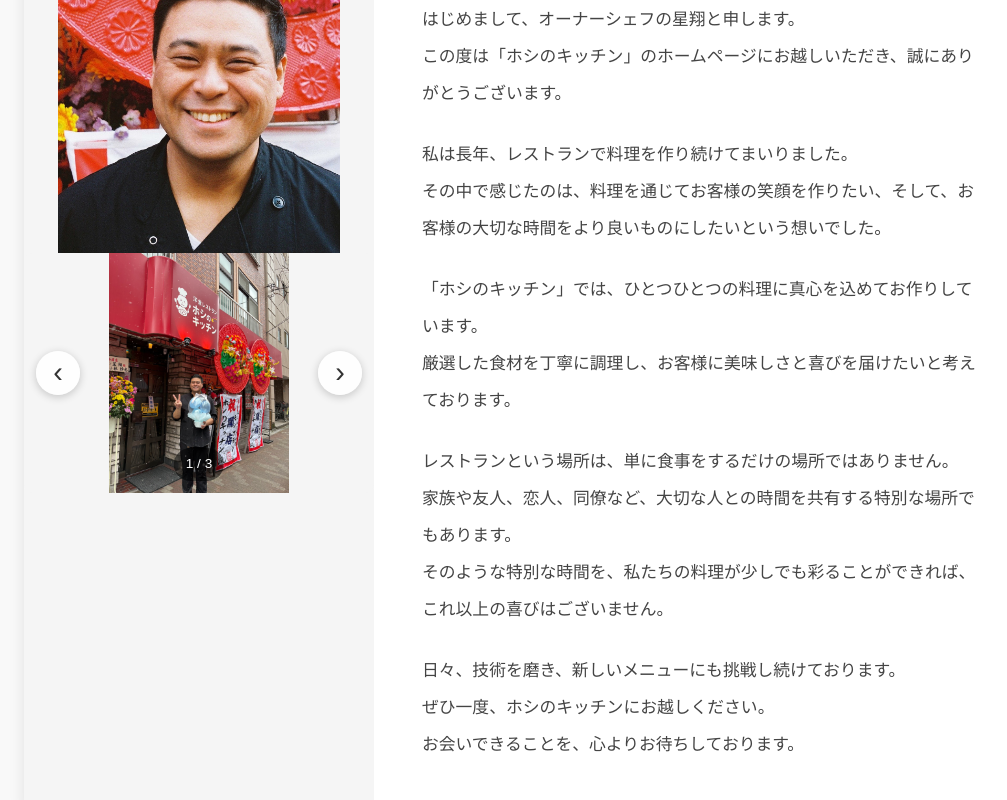
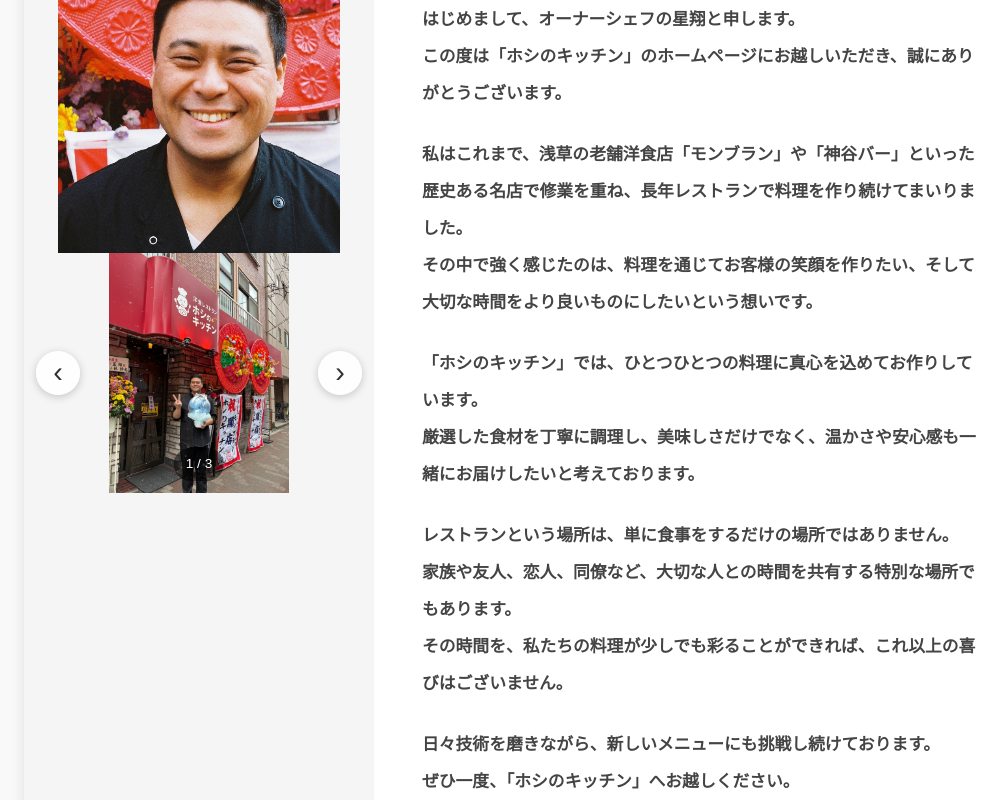
Before and after one commit to sakonkazuhiro/SRM, a Next.js app: page /message in a window 1280 px wide. Shown: the part 600-1400 px from the top of the page, without its empty margins (116-1123 px from the left). Built offline with nearby package versions, Linux system fonts and the light colour scheme.

Commit message:
修正・追加

```diff
--- a/app/message/page.module.css
+++ b/app/message/page.module.css
@@ -126,6 +126,7 @@
   font-size: 1.05rem;
   line-height: 2.2;
   color: #444;
+  font-weight: bold;
 }
 
 .messageText p {
--- a/app/message/page.tsx
+++ b/app/message/page.tsx
@@ -45,16 +45,16 @@ export default function Message() {
                   {breakAfterPeriod('はじめまして、オーナーシェフの星翔と申します。この度は「ホシのキッチン」のホームページにお越しいただき、誠にありがとうございます。')}
                 </p>
                 <p className="breakAfterPeriod">
-                  {breakAfterPeriod('私は長年、レストランで料理を作り続けてまいりました。その中で感じたのは、料理を通じてお客様の笑顔を作りたい、そして、お客様の大切な時間をより良いものにしたいという想いでした。')}
+                  {breakAfterPeriod('私はこれまで、浅草の老舗洋食店「モンブラン」や「神谷バー」といった歴史ある名店で修業を重ね、長年レストランで料理を作り続けてまいりました。その中で強く感じたのは、料理を通じてお客様の笑顔を作りたい、そして大切な時間をより良いものにしたいという想いです。')}
                 </p>
                 <p className="breakAfterPeriod">
-                  {breakAfterPeriod('「ホシのキッチン」では、ひとつひとつの料理に真心を込めてお作りしています。厳選した食材を丁寧に調理し、お客様に美味しさと喜びを届けたいと考えております。')}
+                  {breakAfterPeriod('「ホシのキッチン」では、ひとつひとつの料理に真心を込めてお作りしています。厳選した食材を丁寧に調理し、美味しさだけでなく、温かさや安心感も一緒にお届けしたいと考えております。')}
                 </p>
                 <p className="breakAfterPeriod">
-                  {breakAfterPeriod('レストランという場所は、単に食事をするだけの場所ではありません。家族や友人、恋人、同僚など、大切な人との時間を共有する特別な場所でもあります。そのような特別な時間を、私たちの料理が少しでも彩ることができれば、これ以上の喜びはございません。')}
+                  {breakAfterPeriod('レストランという場所は、単に食事をするだけの場所ではありません。家族や友人、恋人、同僚など、大切な人との時間を共有する特別な場所でもあります。その時間を、私たちの料理が少しでも彩ることができれば、これ以上の喜びはございません。')}
                 </p>
                 <p className="breakAfterPeriod">
-                  {breakAfterPeriod('日々、技術を磨き、新しいメニューにも挑戦し続けております。ぜひ一度、ホシのキッチンにお越しください。お会いできることを、心よりお待ちしております。')}
+                  {breakAfterPeriod('日々技術を磨きながら、新しいメニューにも挑戦し続けております。ぜひ一度、「ホシのキッチン」へお越しください。皆さまにお会いできることを、心よりお待ちしております。')}
                 </p>
               </div>
             </div>
--- a/components/NoticeItem.module.css
+++ b/components/NoticeItem.module.css
@@ -31,6 +31,7 @@
 
 .noticeContent {
   flex: 1;
+  font-weight: bold;
 }
 
 .date {
@@ -78,6 +79,7 @@
   color: #333;
   line-height: 1.8;
   margin-top: 0.5rem;
+  font-weight: bold;
 }
 
 /* お知らせ内・画像スライダー（ホシのキッチンについてと同じ1枚ずつスライド） */
```
Also changed, not shown: data/notices.ts (+7 -0 lines).
